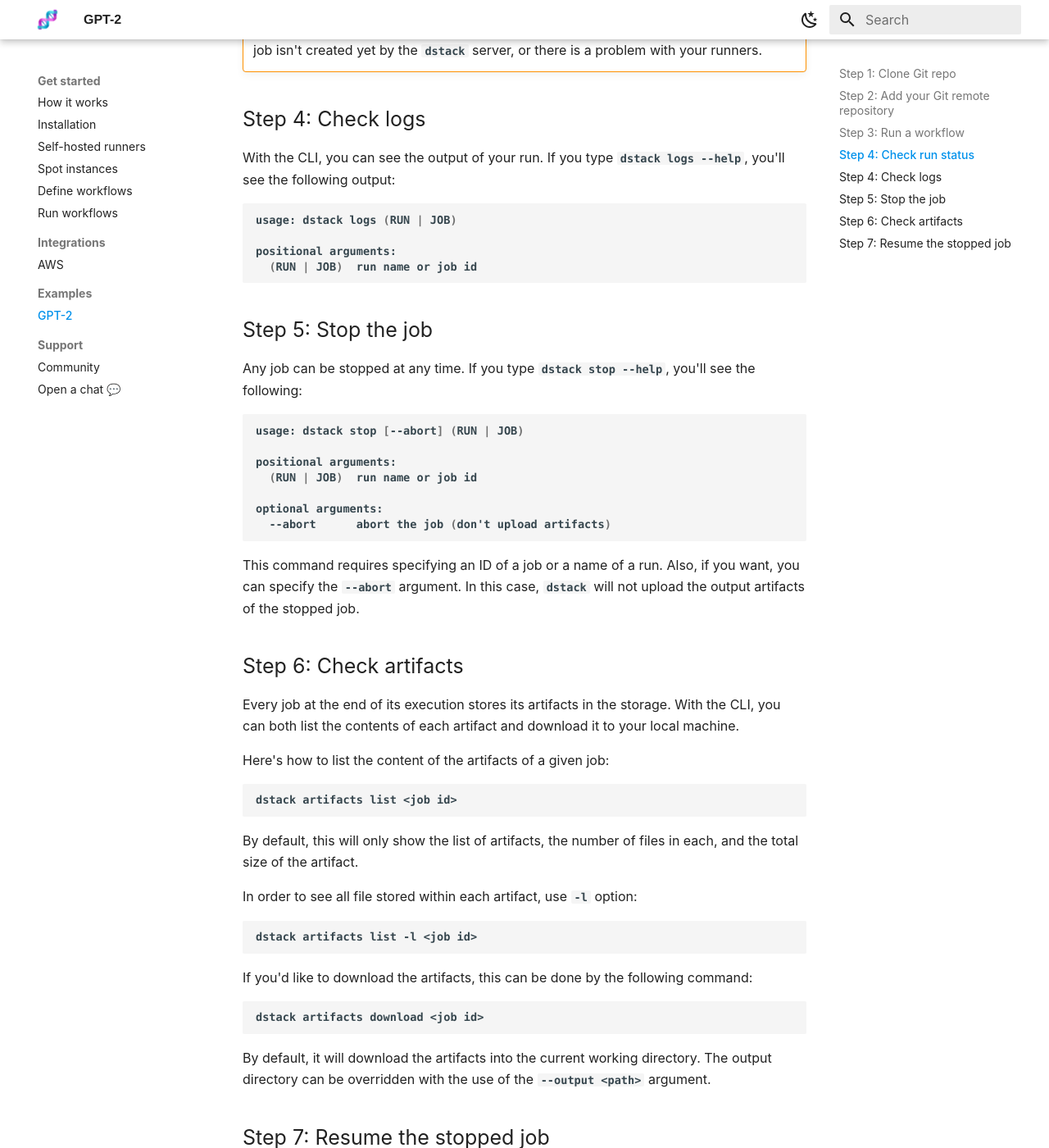
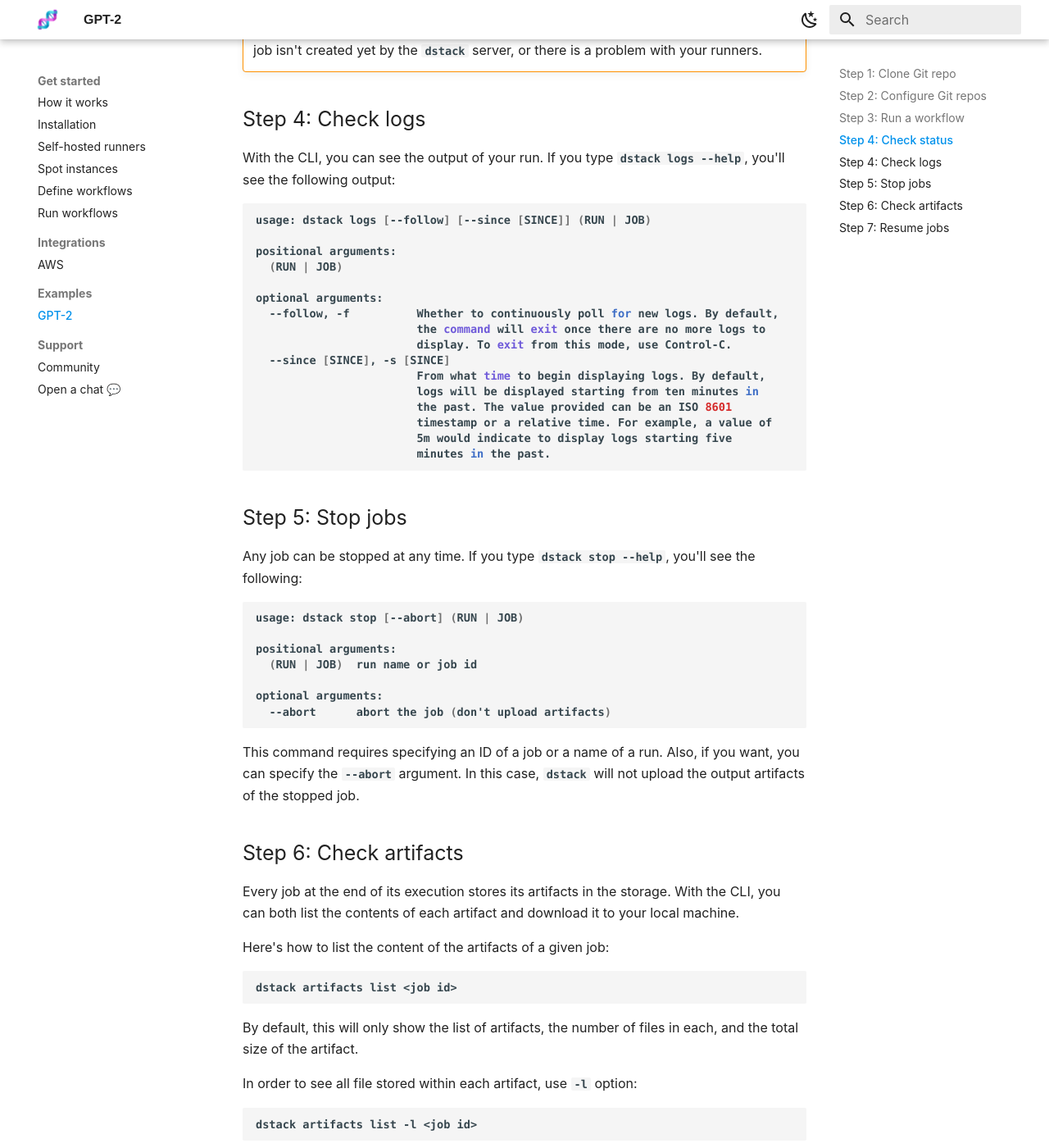
Before and after one commit to dstackai/dstack.github.io, an MkDocs documentation site: the page built from docs/gpt-2.md, in a window 1280 px wide and 1400 px high, scrolled down 2510 px. Shown: the whole window at 82% size. Built offline with MkDocs 1.6.1 and Material for MkDocs 9.7.7, drawn with Linux system fonts in a browser that asks for light colours; some of the changed text lies outside the part shown.

Commit message:
- Updated `Check logs` section with the new usage output - Minor renames

````diff
--- a/docs/gpt-2.md
+++ b/docs/gpt-2.md
@@ -15,7 +15,7 @@
 Now, that the `dstack` CLI is installed and runners are set up, go ahead and clone the [`github.com/dstackai/gpt-2`](https://github.com/dstackai/gpt-2)
 repository.
 
-## Step 2: Add your Git remote repository
+## Step 2: Configure Git repos
 
 If you're connecting to your Git repository via an SSH key, to authorize `dstack` to access your repository,
 use the following command:
@@ -74,7 +74,7 @@
 
 This is how you override any variables that you have defined in `.dstack/variables.yaml`.
 
-## Step 4: Check run status
+## Step 4: Check status
 
 Once you've submitted a run, you can see its status, (incl. the jobs associated with it) with the help
 of the `dstack status` command:
@@ -109,13 +109,25 @@
 If you type `dstack logs --help`, you'll see the following output:
 
 ```bash
-usage: dstack logs (RUN | JOB)
+usage: dstack logs [--follow] [--since [SINCE]] (RUN | JOB)
 
 positional arguments:
-  (RUN | JOB)  run name or job id
+  (RUN | JOB)
+
+optional arguments:
+  --follow, -f          Whether to continuously poll for new logs. By default,
+                        the command will exit once there are no more logs to
+                        display. To exit from this mode, use Control-C.
+  --since [SINCE], -s [SINCE]
+                        From what time to begin displaying logs. By default,
+                        logs will be displayed starting from ten minutes in
+                        the past. The value provided can be an ISO 8601
+                        timestamp or a relative time. For example, a value of
+                        5m would indicate to display logs starting five
+                        minutes in the past.
 ```
 
-## Step 5: Stop the job
+## Step 5: Stop jobs
 
 Any job can be stopped at any time. If you type `dstack stop --help`, you'll see the following:
 
@@ -160,7 +172,7 @@
 By default, it will download the artifacts into the current working directory. The output directory can be overridden
 with the use of the `--output <path>` argument.
 
-## Step 7: Resume the stopped job
+## Step 7: Resume jobs
 
 Any job that had been stopped can be resumed. This means, the job is restarted with its previously saved output
 artifacts. If the job used checkpoints, it will be able to start the work where it stopped and not from the
````
Also changed, not shown: docs/run-workflows.md (+15 -3 lines).
